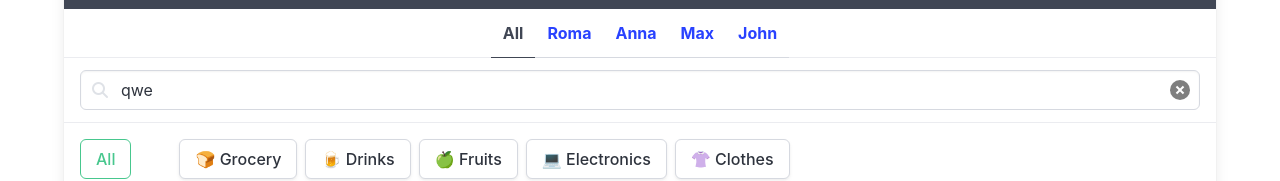
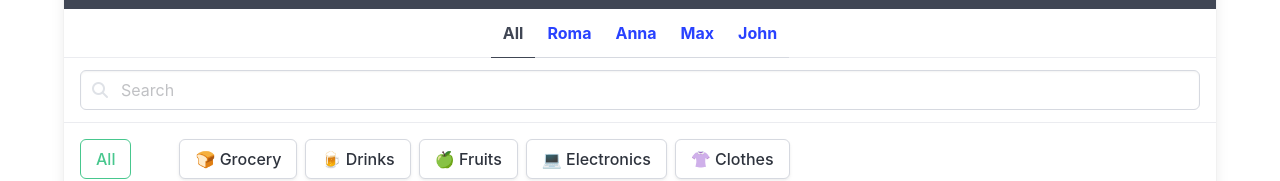
Before and after one commit to anastasia-kravchuk/react-practice, a React (Vite) app: page / in a window 1280 px wide. Shown: the part 164-345 px from the top of the page. Built offline with nearby package versions, Linux system fonts and the light colour scheme.

Commit message:
task 3 is done

```diff
--- a/src/App.jsx
+++ b/src/App.jsx
@@ -20,6 +20,7 @@ const products = productsFromServer.map(product => {
 export const App = () => {
   const [selectedUserId, setSelectedUserId] = useState(null);
   const [selectedCategoryId, setSelectedCategoryId] = useState(null);
+  const [query, setQuery] = useState('');
 
   const handleUserFilter = userId => {
     setSelectedUserId(prev => (prev === userId ? null : userId));
@@ -27,6 +28,14 @@ export const App = () => {
 
   const handleCategoryFilter = categoryId => {
     setSelectedCategoryId(prev => (prev === categoryId ? null : categoryId));
+  };
+
+  const handleInputChange = event => {
+    setQuery(event.target.value);
+  };
+
+  const handleClearSearch = () => {
+    setQuery('');
   };
 
   const visibleProducts = products.filter(product => {
@@ -38,7 +47,11 @@ export const App = () => {
       ? product.category.id === selectedCategoryId
       : true;
 
-    return matchesUser && matchesCategory;
+    const matchesQuery = product.name
+      .toLowerCase()
+      .includes(query.toLowerCase());
+
+    return matchesUser && matchesCategory && matchesQuery;
   });
 
   return (
@@ -82,21 +95,25 @@ export const App = () => {
                   type="text"
                   className="input"
                   placeholder="Search"
-                  value="qwe"
+                  value={query}
+                  onChange={handleInputChange}
                 />
 
                 <span className="icon is-left">
                   <i className="fas fa-search" aria-hidden="true" />
                 </span>
 
+                {query && (
                   <span className="icon is-right">
                     {/* eslint-disable-next-line jsx-a11y/control-has-associated-label */}
                     <button
                       data-cy="ClearButton"
                       type="button"
                       className="delete"
+                      onClick={handleClearSearch}
                     />
                   </span>
+                )}
               </p>
             </div>
 
```
Lines whose indentation alone changed are shown as unchanged.
